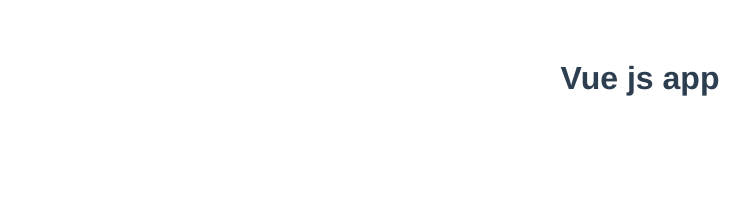
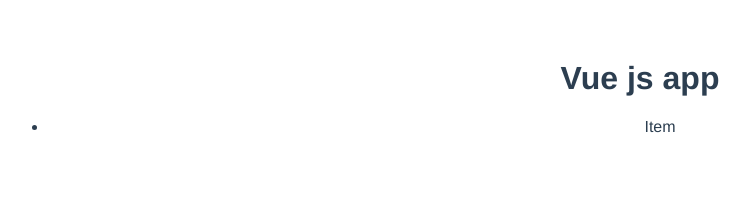
Before and after one commit to uniumdenis/VueJsBasics, a Vue app in the folder vue-app/: page / in a window 1280 px wide. Shown: the top 208 px of the page, without its empty margins (0-750 px from the left). Built offline with nearby package versions, Linux system fonts and the light colour scheme.

Commit message:
ToDoList component

```diff
--- a/vue-app/src/App.vue
+++ b/vue-app/src/App.vue
@@ -1,10 +1,18 @@
 <template>
   <div id="app">
     <h1>Vue js app</h1>
+    <ToDoList/>
   </div>
 </template>
 
 <script>
+import ToDoList from '@/components/ToDoList'
+export default {
+  name: 'app',
+  components: {
+    ToDoList
+  }
+}
 </script>
 
 <style>
--- /dev/null
+++ b/vue-app/src/components/ToDoList.vue
@@ -0,0 +1,7 @@
+<template>
+    <div>
+        <ul>
+            <li>Item</li>
+        </ul>
+    </div>
+</template>
```
